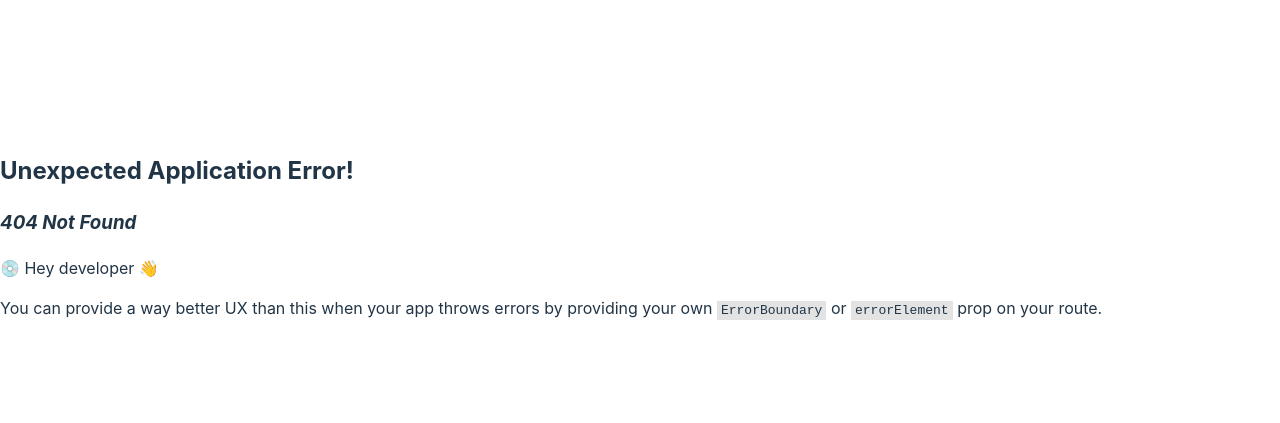
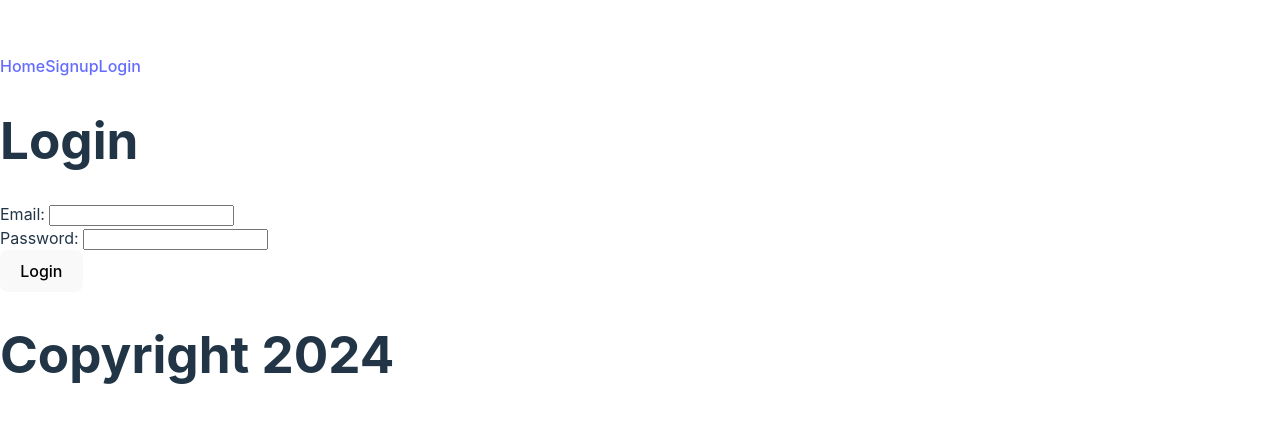
Before and after one commit to zackvalavanis/To_Do_Frontend, a React (Vite) app: page /Login in a window 1280 px wide. Before the commit this address had no page. Shown: the part 165-588 px from the top of the page. Built offline with nearby package versions, Linux system fonts and the light colour scheme.

Commit message:
added login page

```diff
--- a/src/Header.jsx
+++ b/src/Header.jsx
@@ -1,9 +1,12 @@
+import { Link } from 'react-router-dom'
+
 export function Header () {
   return (
     <div>
-      <h1>
-        Welcome to your Schedule
-      </h1>
+      <Link to='/'>Home</Link>
+      <Link to='/Signup'>Signup</Link>
+      <Link to='/Login'>Login</Link>
+
     </div>
   )
 }
--- a/src/Login.jsx
+++ b/src/Login.jsx
@@ -0,0 +1,49 @@
+import axios from 'axios'
+import { useState } from 'react'
+
+const jwt = localStorage.getItem("jwt")
+if(jwt) {
+  axios.defaults.headers.common["Authorization"] = `Bearer ${jwt}`
+}
+
+export function Login() {
+  const [errors, setErrors] = useState([]);
+
+
+  const handleSubmit = (event) => {
+    event.preventDefault();
+    setErrors([]);
+    const params = new FormData(event.target);
+    axios
+      .post(("http://localhost:3000/sessions.json", params)).then((response) => {
+        console.log(response.data);
+        axios.defaults.headers.common["Authorization"] = "Bearer " + response.data.jwt;
+        localStorage.setItem("jwt", response.data.jwt);
+        event.target.reset();
+      })
+      .catch((error) => {
+        console.log(error.response);
+        setErrors(["invalid Email or Password"]);
+      });
+  };
+
+  return (
+    <div id="login">
+    <h1>Login</h1>
+    <ul>
+      {errors.map((error) => (
+        <li key={error}>{error}</li>
+      ))}
+    </ul>
+    <form onSubmit={handleSubmit}>
+      <div>
+        Email: <input name="email" type="email" />
+      </div>
+      <div>
+        Password: <input name="password" type="password" />
+      </div>
+      <button type="submit">Login</button>
+    </form>
+  </div>
+);
+}
```
Also changed, not shown: src/App.jsx (+10 -0 lines).
